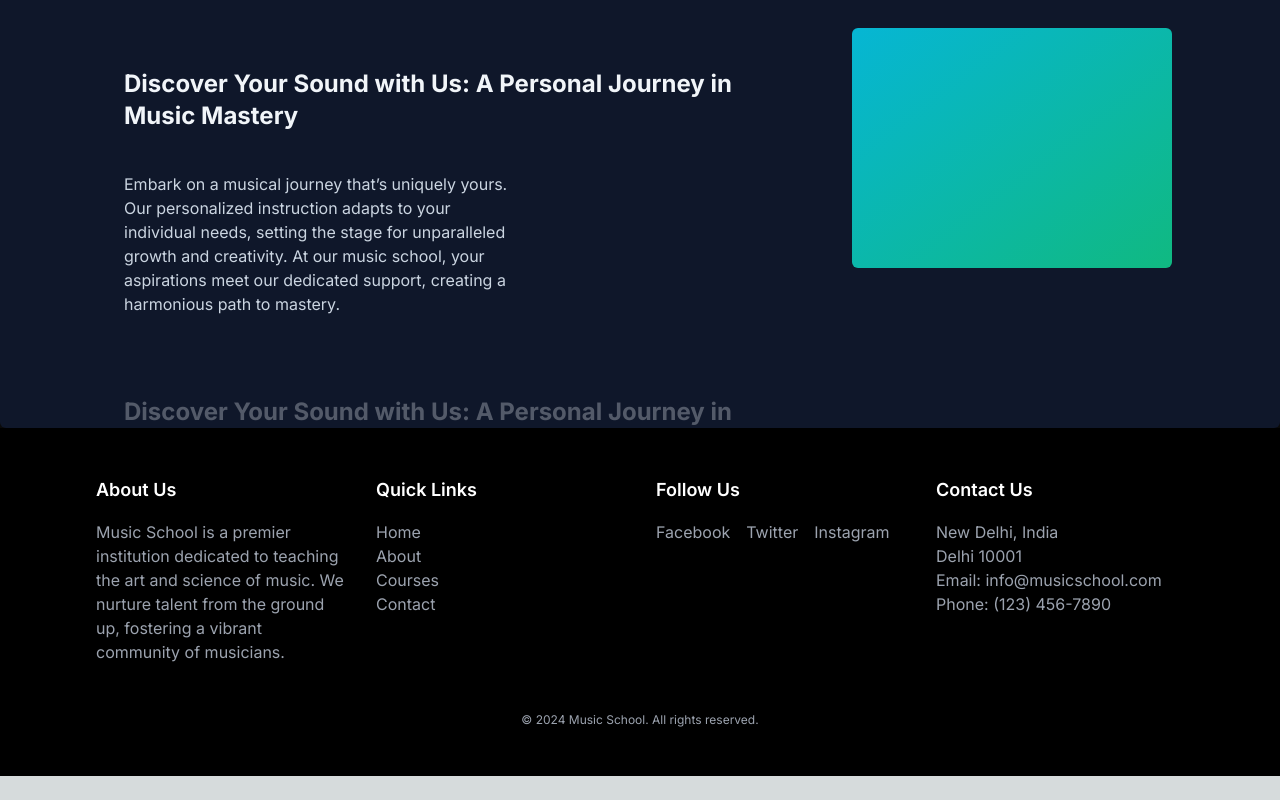
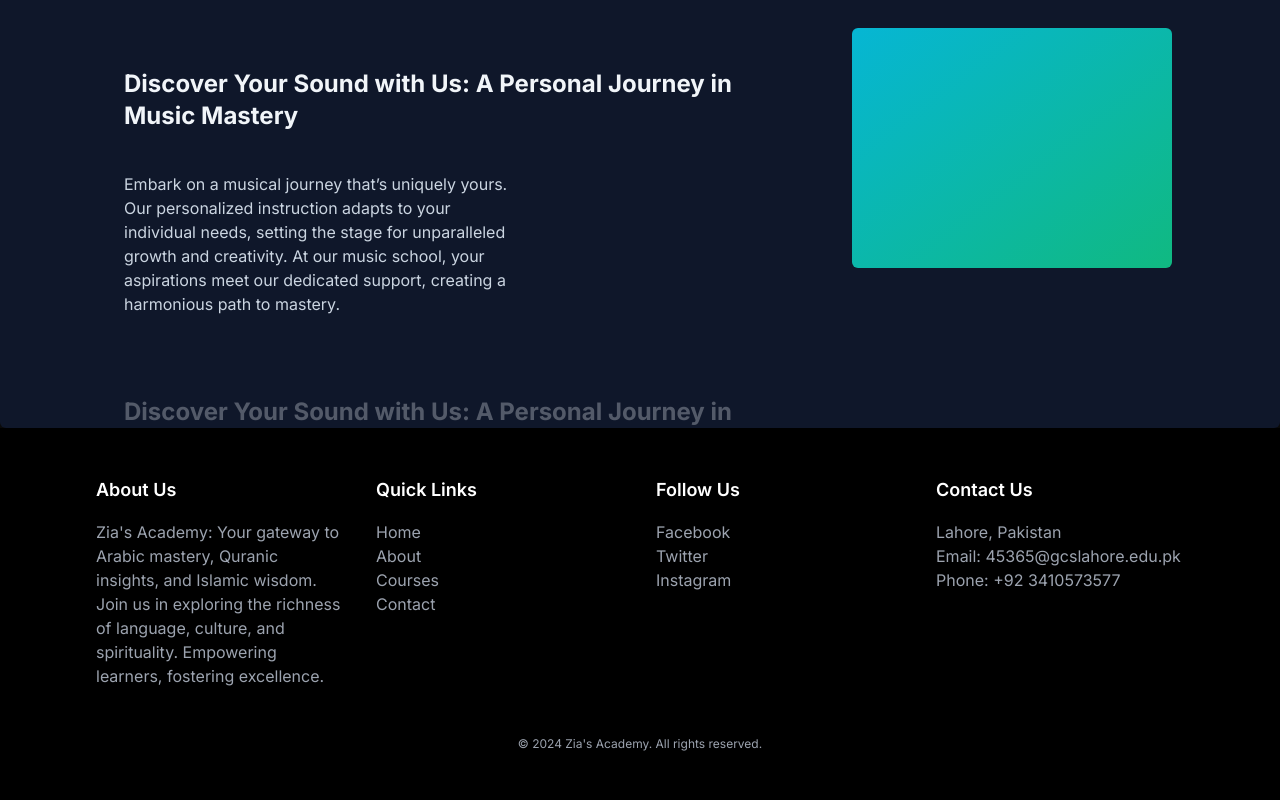
Before and after one commit to fidaakhon/myacademy, a Next.js app: page / in a window 1280 px wide. Shown: the part 1520-2320 px from the top of the page. Before the commit the page ends 2296 px from the top, so only its background shows below. Built offline with nearby package versions, Linux system fonts and the light colour scheme.

Commit message:
Footer Info added

```diff
--- a/src/components/Footer.tsx
+++ b/src/components/Footer.tsx
@@ -7,9 +7,7 @@ function Footer() {
         <div>
           <h2 className="text-white text-lg font-semibold mb-4">About Us</h2>
           <p className="mb-4">
-              Music School is a premier institution dedicated to teaching the art
-              and science of music. We nurture talent from the ground up,
-              fostering a vibrant community of musicians.
+            Zia's Academy: Your gateway to Arabic mastery, Quranic insights, and Islamic wisdom. Join us in exploring the richness of language, culture, and spirituality. Empowering learners, fostering excellence.
           </p>
         </div>
         <div>
@@ -51,7 +49,7 @@ function Footer() {
         </div>
         <div>
           <h2 className="text-white text-lg font-semibold mb-4">Follow Us</h2>
-            <div className="flex space-x-4">
+          <div className="flex  flex-col justify-start origin-left">
             <a
               href="#"
               className="hover:text-white transition-colors duration-300"
@@ -74,13 +72,12 @@ function Footer() {
         </div>
         <div>
           <h2 className="text-white text-lg font-semibold mb-4">Contact Us</h2>
-            <p>New Delhi, India</p>
-            <p>Delhi 10001</p>
-            <p>Email: info@musicschool.com</p>
-            <p>Phone: (123) 456-7890</p>
+          <p>Lahore, Pakistan</p>
+          <p>Email: 45365@gcslahore.edu.pk</p>
+          <p>Phone: +92 3410573577</p>
         </div>
       </div>
-          <p className="text-center text-xs pt-8">© 2024 Music School. All rights reserved.</p>
+      <p className="text-center text-xs pt-8">© 2024 Zia's Academy. All rights reserved.</p>
     </footer>
   )
 }
```
Lines whose indentation alone changed are shown as unchanged.
